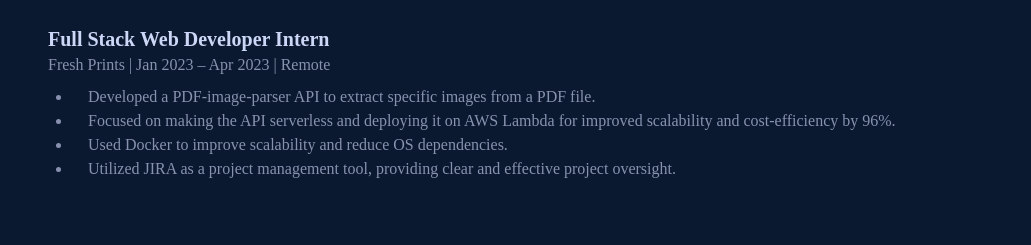
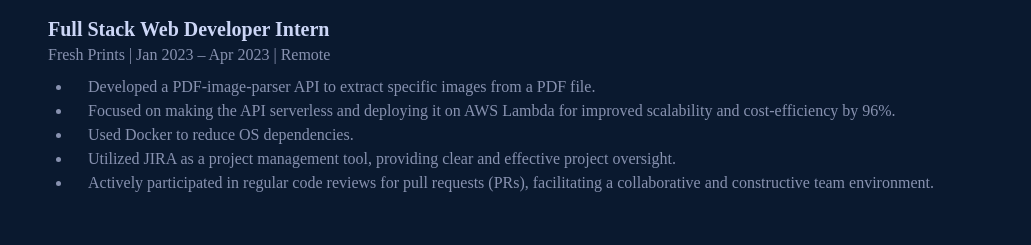
Before and after one commit to ChakitBhandari/Portfolio, a React (Create React App) app: page / in a window 1280 px wide. Shown: the part 2953-3198 px from the top of the page, without its empty margins (124-1155 px from the left). Built offline with nearby package versions, Linux system fonts and the light colour scheme.

Commit message:
fix: edit experience fresh prints

```diff
--- a/src/components/Experience.jsx
+++ b/src/components/Experience.jsx
@@ -76,12 +76,15 @@ const Experience = () => {
                 Focused on making the API serverless and deploying it on AWS
                 Lambda for improved scalability and cost-efficiency by 96%.
               </li>
-              <li>
-                Used Docker to improve scalability and reduce OS dependencies.
-              </li>
+              <li>Used Docker to reduce OS dependencies.</li>
               <li>
                 Utilized JIRA as a project management tool, providing clear and
                 effective project oversight.
+              </li>
+              <li>
+                Actively participated in regular code reviews for pull requests
+                (PRs), facilitating a collaborative and constructive team
+                environment.
               </li>
             </ul>
           </div>
```
